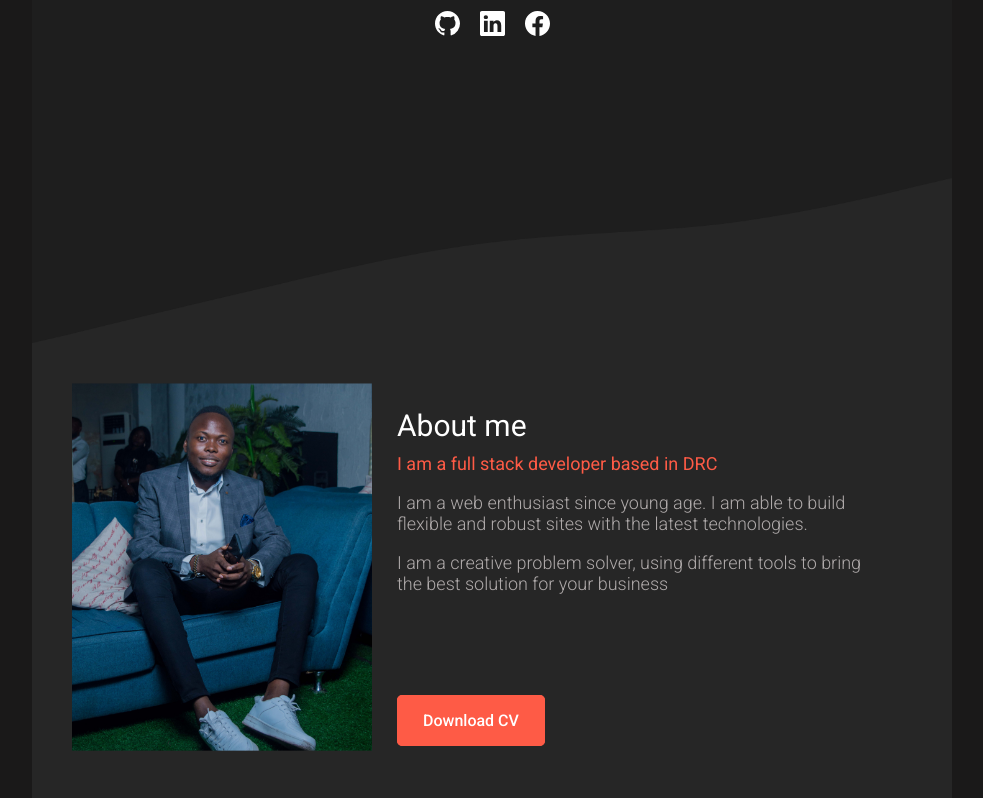
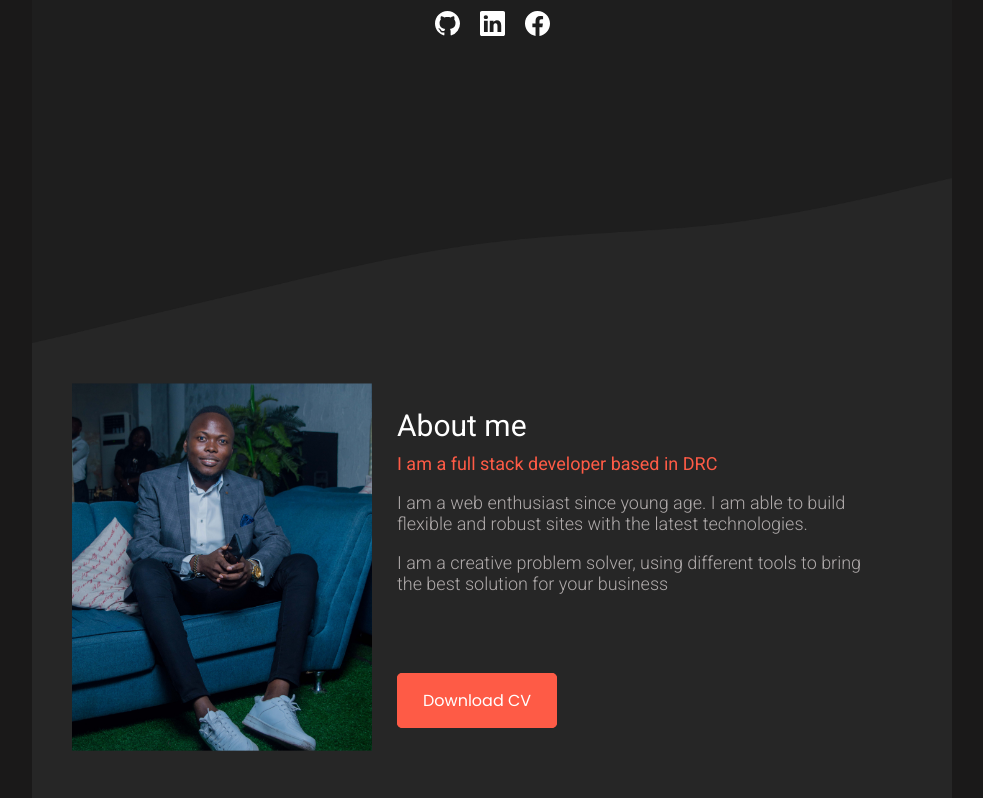
Before and after one commit to amos-bafuna/portfoliio, a React (Create React App) app: page / in a window 1280 px wide. Shown: the part 457-1255 px from the top of the page, without its empty margins (148-1131 px from the left). Built offline with nearby package versions, Linux system fonts and the light colour scheme.

Commit message:
fix: File organisation

```diff
--- a/src/App.js
+++ b/src/App.js
@@ -1,8 +1,8 @@
 import "./App.css";
 import Header from "./components/Header/Header";
 import Wavemain from "../src/img/wavemain.png";
-import Main from "./components/Header/Main/Main";
-import About from "./components/Header/About/About";
+import Main from "./components/Main/Main";
+import About from "./components/About/About";
 
 function App() {
   return (
--- a/src/components/Header/About/About.css
+++ b/src/components/About/About.css
@@ -41,11 +41,16 @@
   color: #afaaaa;
 }
 
+.about_cv {
+  margin-bottom: 20px;
+}
+
 .about_cv span {
   background: #fe5b46;
   border: 1px solid #fe5b46;
   border-radius: 5px;
   padding: 15px 25px;
-  font-family: "Roboto";
+  font-family: "Poppins";
+  font-weight: 400;
   color: #fff;
 }
--- a/src/components/Header/About/About.js
+++ b/src/components/About/About.js
@@ -1,5 +1,5 @@
 import React from "react";
-import AboutImg from "../../../img/about_me_img.png";
+import AboutImg from "../../img/about_me_img.png";
 import "./About.css";
 
 function About() {
--- a/src/components/Header/Main/Main.js
+++ b/src/components/Main/Main.js
@@ -1,6 +1,6 @@
 import React from "react";
 import "./Main.css";
-import MainImg from "../../../img/Background1.png";
+import MainImg from "../../img/Background1.png";
 import { BsGithub } from "react-icons/bs";
 import { BsLinkedin } from "react-icons/bs";
 import { BsFacebook } from "react-icons/bs";
```
Also changed, not shown: src/components/Main/Main.css (renamed from src/components/Header/Main/Main.css).
